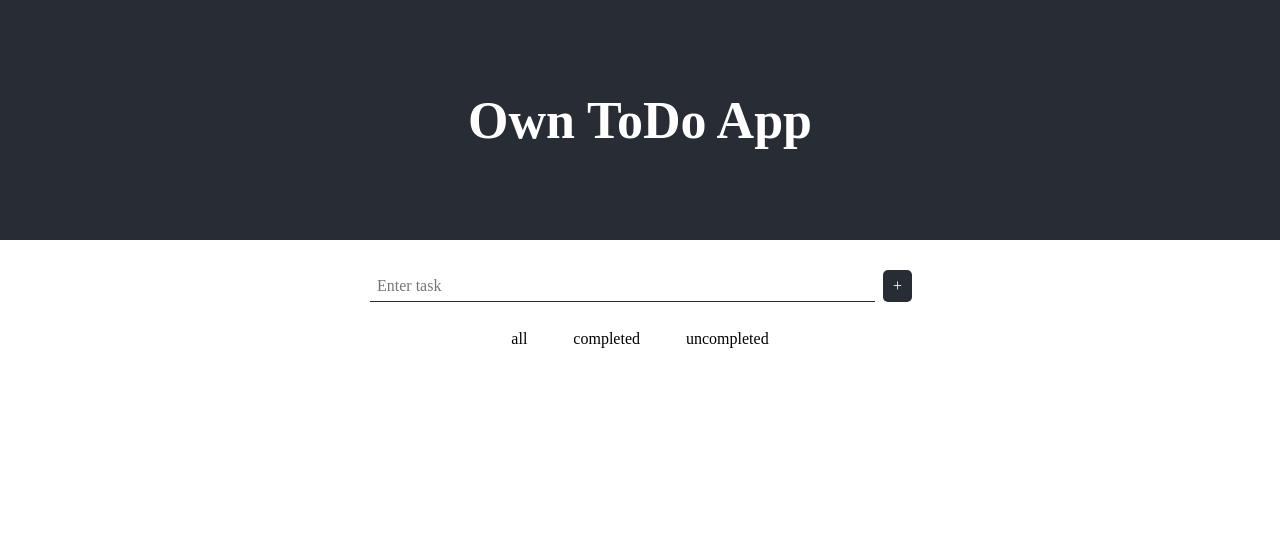
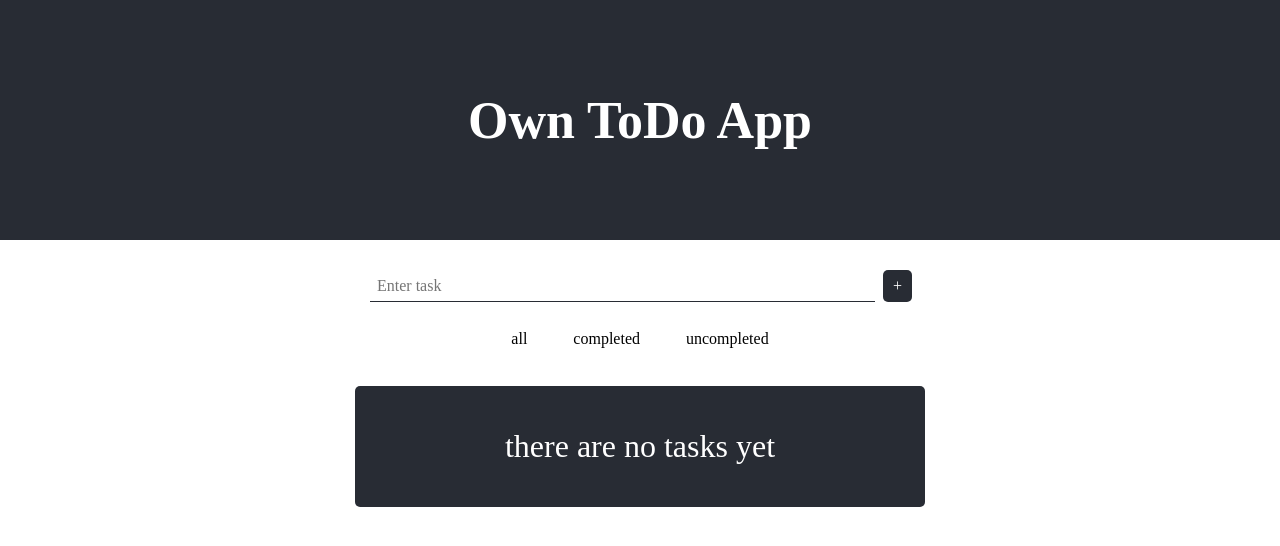
Before and after one commit to Chieftain/own-to-do-app, a React (Create React App) app: page / in a window 1280 px wide. Shown: the top 546 px of the page. Built offline with nearby package versions, Linux system fonts and the light colour scheme.

Commit message:
added initial state for empty list

```diff
--- a/src/components/todo-form/todo-form.jsx
+++ b/src/components/todo-form/todo-form.jsx
@@ -79,7 +79,7 @@ export const TodoForm = () => {
             <Button>+</Button>
         </form>
         <div onChange={handleFilter} className='radiobuttons'>
-            <Input type="radio" value={'all'} name={filterRadiobuttonName} id={'all'}/>
+            <Input type="radio" value={'all'} name={filterRadiobuttonName} id='all'/>
             <label htmlFor="all">all</label>
             <Input type="radio" value={'completed'} name={filterRadiobuttonName} id='completed'/>
             <label htmlFor="completed">completed</label>
--- a/src/components/todo-list/todo-list.css
+++ b/src/components/todo-list/todo-list.css
@@ -5,3 +5,16 @@
     flex-direction: column;
     padding: 0;
 }
+
+.empty-list {
+    font-size: 2em;
+    color: white;
+    background: #282c34;
+    width: 100%;
+    display: flex;
+    justify-content: center;
+    align-items: center;
+    padding: 10px;
+    border-radius: 5px;
+    margin-top: 20px;
+}
--- a/src/components/todo-list/todo-list.jsx
+++ b/src/components/todo-list/todo-list.jsx
@@ -38,11 +38,14 @@ export const TodoList = ({todoItems, setTodoItems, completedOnly, uncompletedOnl
                 />)}
         </Draggable>
 
-    return <DragDropContext onDragEnd={onDragEnd}>
+    const generateEmptyList = () => <div className={'empty-list'}><p>there are no tasks yet</p></div>
+
+    return <>
+        {todoItems.length < 1 && generateEmptyList()}
+    <DragDropContext onDragEnd={onDragEnd}>
         <StrictModeDroppable droppableId="todoItems">
             {(provided) => (
                 <ul {...provided.droppableProps} ref={provided.innerRef} className='list-container'>
-                    {/*key here isn't the best solution, ideally I'd use something like uuid*/}
                     {!completedOnly && !uncompletedOnly && todoItems.map((item, index) => generateTodoItem(item, index))}
                     {completedOnly && todoItems.map((item, index) => item.completed && generateTodoItem(item, index))}
                     {uncompletedOnly && todoItems.map((item, index) => !item.completed && generateTodoItem(item, index))}
@@ -51,4 +54,5 @@ export const TodoList = ({todoItems, setTodoItems, completedOnly, uncompletedOnl
             )}
         </StrictModeDroppable>
     </DragDropContext>
+    </>
 }
```
